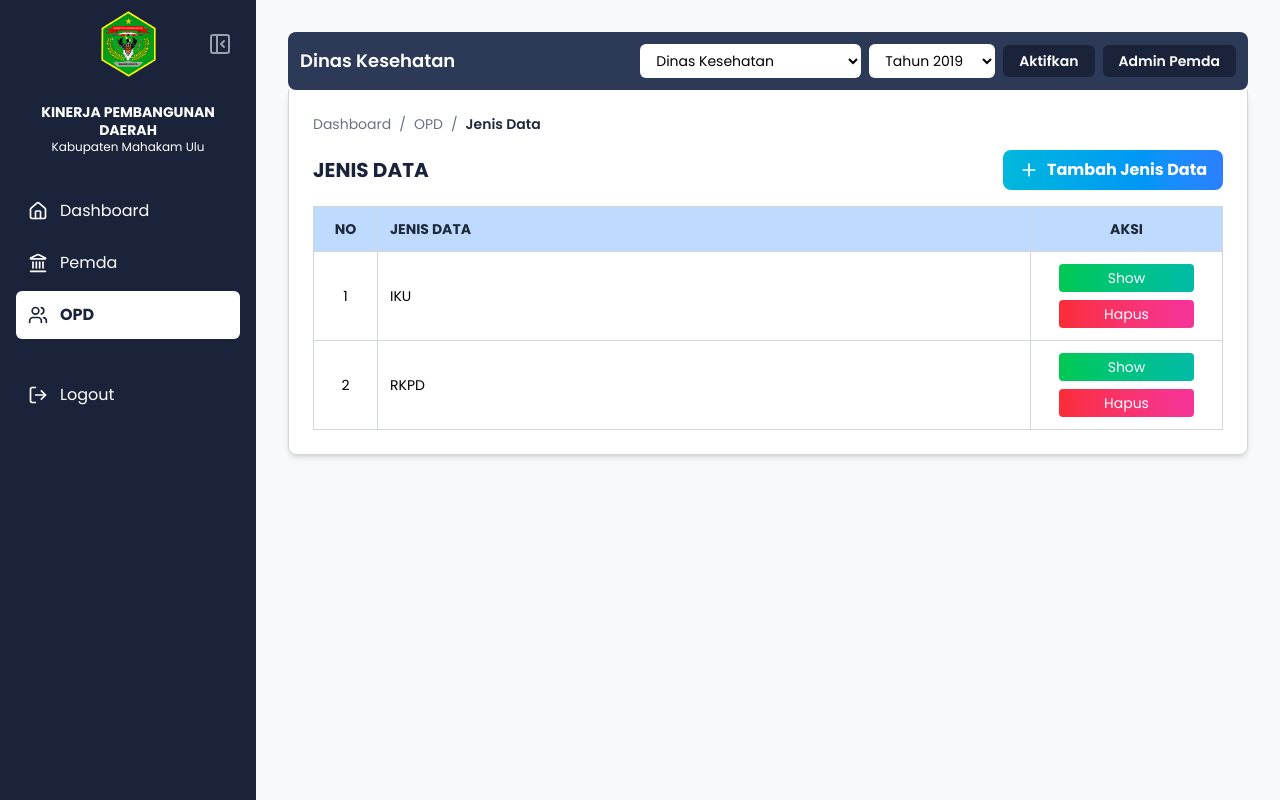
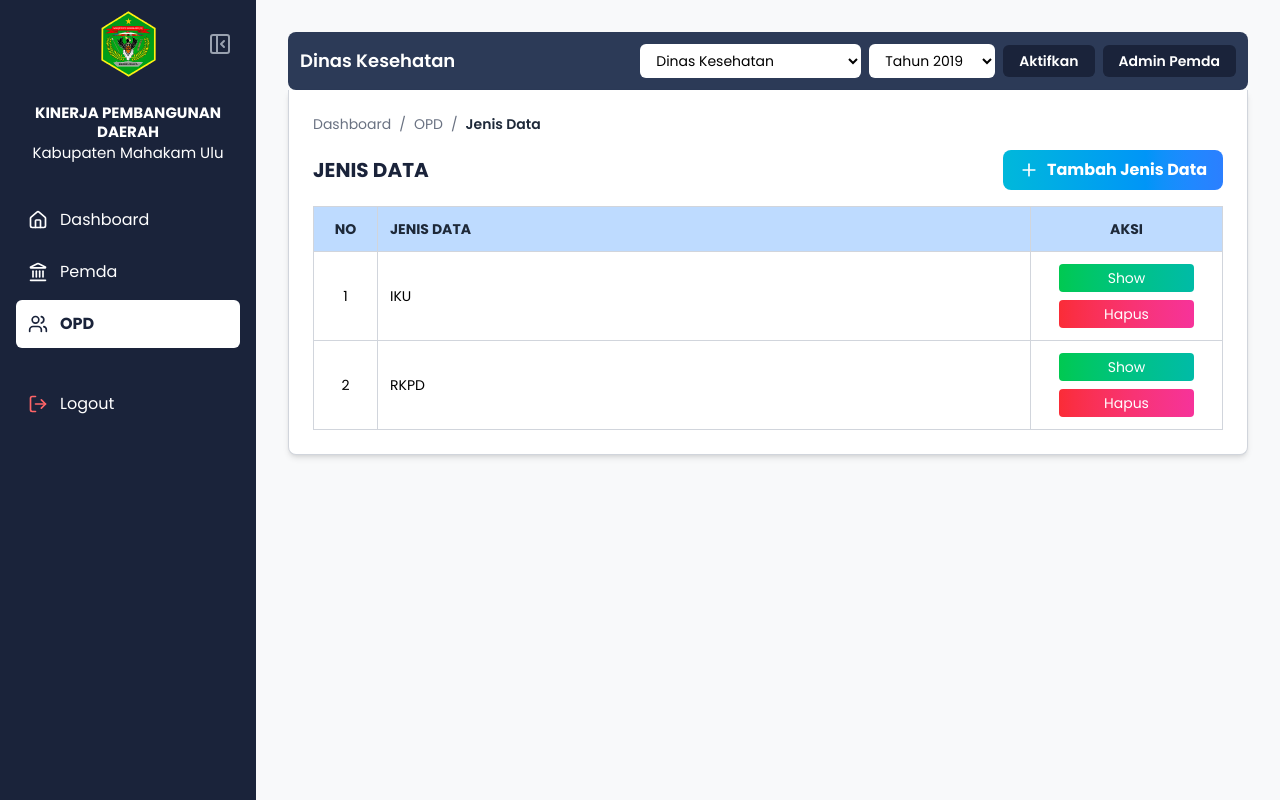
Before and after one commit to bappeda-dev-team/data-kinerja, a Next.js app: page /opd/jenis-data in a window 1280 px wide. Built offline with nearby package versions, Linux system fonts and the light colour scheme.

Commit message:
update sidebar

```diff
--- a/app/components/layout/Sidebar.tsx
+++ b/app/components/layout/Sidebar.tsx
@@ -50,8 +50,8 @@ const Sidebar = ({ isOpen, setIsOpen }: { isOpen: boolean; setIsOpen: (isOpen: b
 
         {isOpen && (
           <div className="text-center mb-8">
-            <h1 className="font-bold text-sm leading-tight">KINERJA PEMBANGUNAN DAERAH</h1>
-            <p className="text-xs">Kabupaten Mahakam Ulu</p>
+            <h1 className="font-bold text-[15px] leading-tight">KINERJA PEMBANGUNAN DAERAH</h1>
+            <p className="text-[15px]">Kabupaten Mahakam Ulu</p>
           </div>
         )}
 
@@ -69,9 +69,9 @@ const Sidebar = ({ isOpen, setIsOpen }: { isOpen: boolean; setIsOpen: (isOpen: b
                       isActive
                         ? 'bg-sidebar-active-bg text-sidebar-active-text font-bold'
                         : 'hover:bg-blue-900'
-                    } ${isLogout ? 'mt-8' : ''} ${!isOpen && 'justify-center'}`}
+                    } ${isLogout ? 'mt-8 hover:bg-white/20' : ''} ${!isOpen && 'justify-center'}`}
                   >
-                    <item.icon size={20} />
+                    <item.icon size={20} className={isLogout ? 'text-red-400' : ''} />
                     <span className={!isOpen ? 'hidden' : 'block'}>{item.label}</span>
                   </Link>
                 </li>
```
